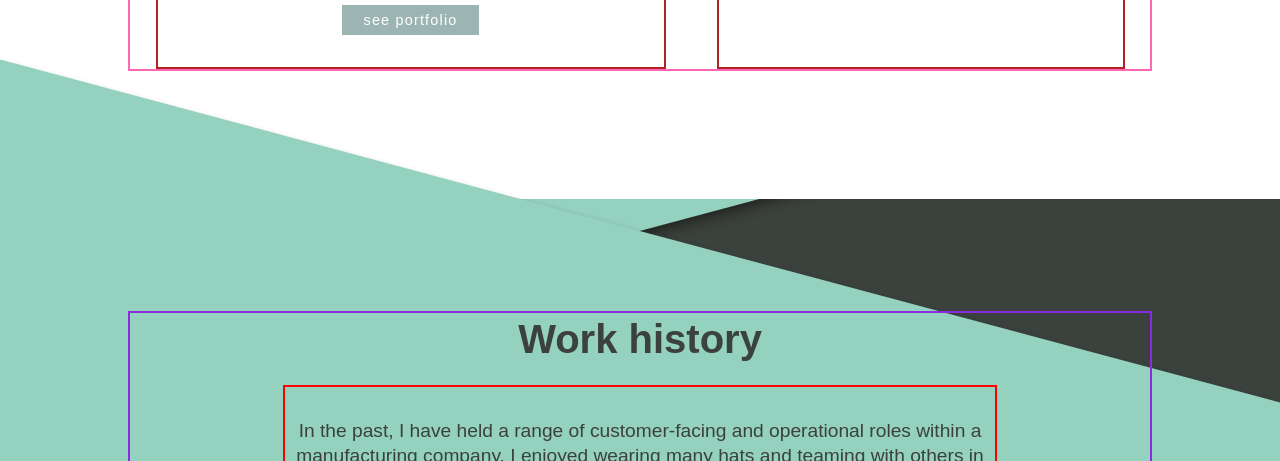
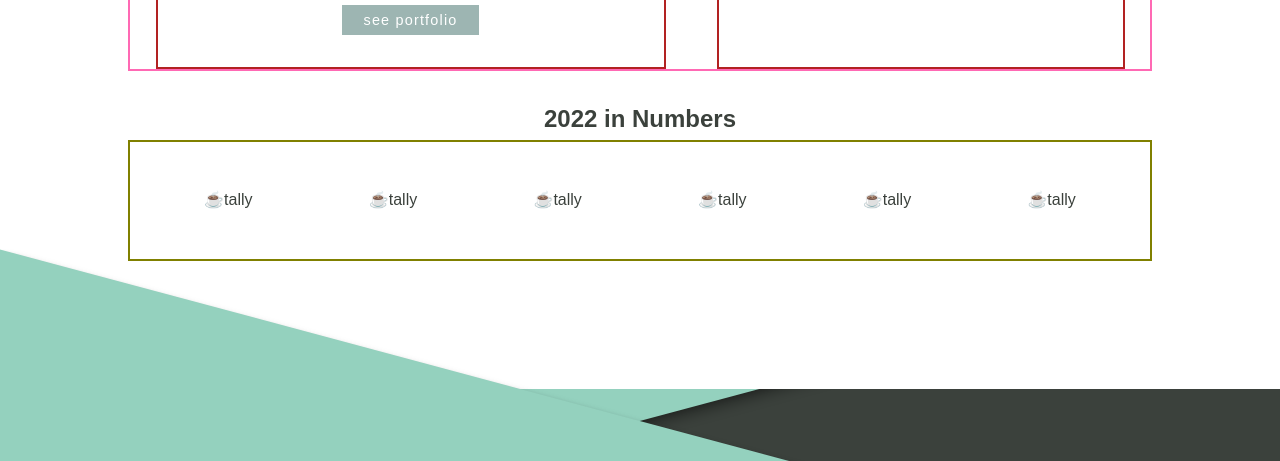
Before and after one commit to zowdk/html-and-css-capstone-project, a plain HTML site: page pages/about.html in a window 1280 px wide. Shown: the part 749-1210 px from the top of the page. Drawn offline with Linux system fonts and the light colour scheme; files whose address does not match are found by name.

Commit message:
setup tallies section

```diff
--- a/css/about.css
+++ b/css/about.css
@@ -148,37 +148,6 @@ header {
   background-color: var(--clr-accent-500);
 }
 
-/* Intro */
-/* .hero-content {
-  border: 2px solid slateblue;
-  padding: 1em;
-  column-gap: 3em;
-  justify-content: space-around;
-}
-.hero-box__img {
-  border: 2px solid salmon;
-  padding: 4em;
-  width: 300px;
-  height: 300px;
-  border-radius: 50%;
-  box-shadow: var(--bs);
-}
-.hero-box__text {
-  border: 2px solid slategray;
-  padding: 1em;
-  text-align: left;
-  flex-direction: column;
-}
-.section__title--intro {
-  max-width: 15ch;
-}
-.btn-connect {
-  margin-block: 0.75em;
-  margin-right: 0.5em;
-  width: fit-content;
-  align-self: flex-end;
-  font-size: var(--fs-h3);
-} */
 .diagonal-box-left {
   position: relative;
   background: var(--clr-accent-400);
@@ -245,6 +214,19 @@ header {
   border: 2px solid olive;
   width: 350px;
   height: 360px;
+}
+
+/* Tallies */
+
+.container-inner--tallies {
+  margin-top: 2em;
+}
+
+.about-box--tallies {
+  border: 2px solid olive;
+  flex-direction: row;
+  padding: 3em 1em;
+  justify-content: space-around;
 }
 /* Section Work History */
 .container-inner--work-history {
--- a/pages/about.html
+++ b/pages/about.html
@@ -93,6 +93,42 @@
               </div>
             </div>
           </div>
+
+          <!-- tallies -->
+          <div class="container-inner container-inner--tallies">
+            <h3 class="section__title section__title--tallies">
+              2022 in Numbers
+            </h3>
+
+            <div class="about-box--tallies flex">
+              <div class="tally-box flex">
+                ☕️
+                <p class="tally-name">tally</p>
+              </div>
+              <div class="tally-box flex">
+                ☕️
+                <p class="tally-name">tally</p>
+              </div>
+              <div class="tally-box flex">
+                ☕️
+                <p class="tally-name">tally</p>
+              </div>
+              <div class="tally-box flex">
+                ☕️
+                <p class="tally-name">tally</p>
+              </div>
+              <div class="tally-box flex">
+                ☕️
+                <p class="tally-name">tally</p>
+              </div>
+              <div class="tally-box flex">
+                ☕️
+                <p class="tally-name">tally</p>
+              </div>
+            </div>
+          </div>
+
+          <!-- currently reading -->
         </section>
       </div>
     </div>
```
